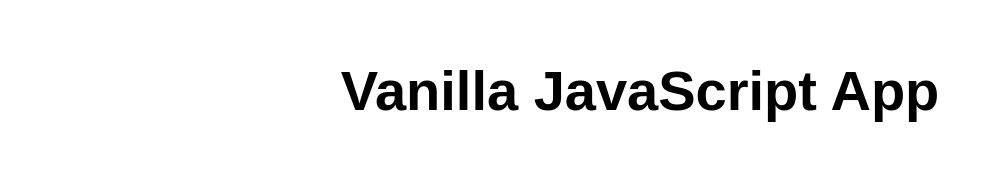
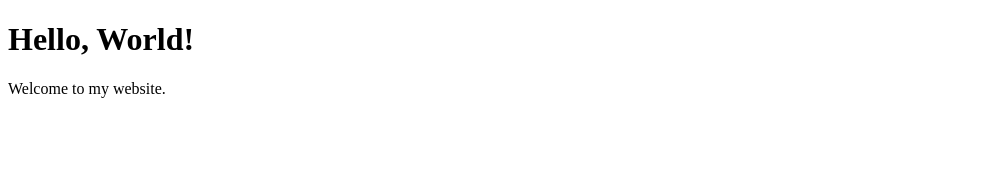
Before and after one commit to hugomrmaguiar/my-first-static-web-app, a website: page src/index.html in a window 1280 px wide. Shown: the whole page, without its empty margins (0-992 px from the left). Drawn offline with Linux system fonts and the light colour scheme.

Commit message:
Update index.html
teste1

```diff
--- a/src/index.html
+++ b/src/index.html
@@ -1,17 +1,10 @@
 <!DOCTYPE html>
-<html lang="en">
-
+<html>
 <head>
-  <meta charset="UTF-8">
-  <meta name="viewport" content="width=device-width, initial-scale=1.0">
-  <link rel="stylesheet" href="styles.css">
-  <title>Vanilla JavaScript App</title>
+  <title>Hello, World!</title>
 </head>
-
 <body>
-  <main>
-    <h1>Vanilla JavaScript App</h1>
-  </main>
+  <h1>Hello, World!</h1>
+  <p>Welcome to my website.</p>
 </body>
-
 </html>
```
